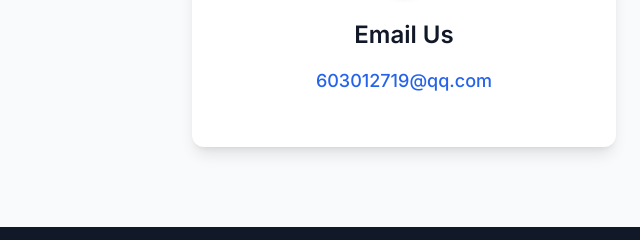
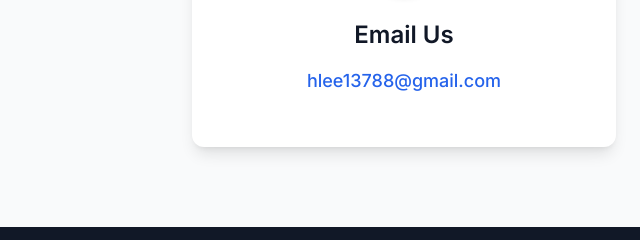
Before and after one commit to lizhijundev/nonglin168_en, a website: page index.html in a window 1280 px wide. Shown: the part 5032-5272 px from the top of the page, 0-640 px from the left. Drawn offline with nearby package versions, Linux system fonts and the light colour scheme; files that its build step writes are made by us from their sources.

Commit message:
update email

```diff
--- a/index.html
+++ b/index.html
@@ -536,7 +536,7 @@
                         </svg>
                     </div>
                     <h3 class="text-2xl font-semibold mb-4 text-gray-900">Email Us</h3>
-                    <a href="mailto:603012719@qq.com" class="text-blue-600 hover:text-blue-700 font-medium text-lg transition-colors">603012719@qq.com</a>
+                    <a href="mailto:hlee13788@gmail.com" class="text-blue-600 hover:text-blue-700 font-medium text-lg transition-colors">hlee13788@gmail.com</a>
                 </div>
 
                 <div class="bg-white p-8 rounded-xl shadow-lg text-center hover:shadow-xl transition-shadow duration-300">
```
